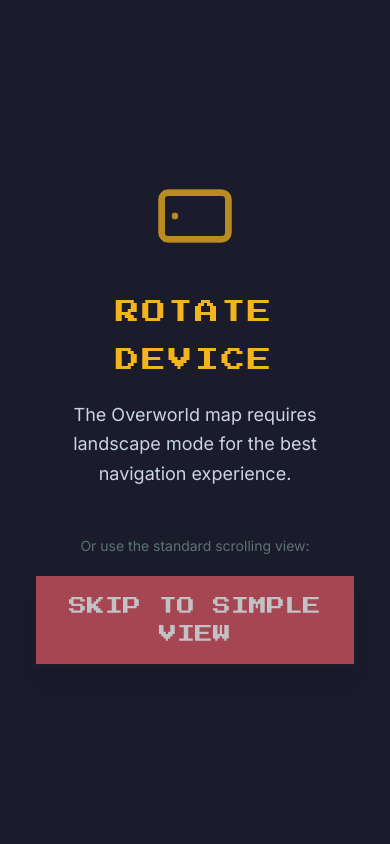
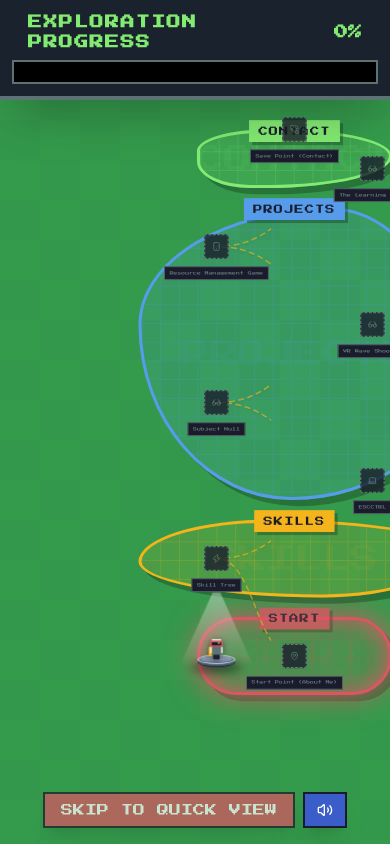
Before and after one commit to MahmoudHany908/portfolio, a React (Vite) app: page / in a window 390 px wide. Built offline with nearby package versions, Linux system fonts and the light colour scheme.

Commit message:
Implement native portrait map layout for mobile

```diff
--- a/src/components/Overworld/MapCanvas.jsx
+++ b/src/components/Overworld/MapCanvas.jsx
@@ -88,16 +88,20 @@ const PixelKnight = ({ isWalking, flipX }) => (
   </svg>
 );
 
-export default function MapCanvas({ onNodeSelect, discovered, playerPos, isWalking, walkDuration, flipX }) {
+export default function MapCanvas({ onNodeSelect, discovered, playerPos, isWalking, walkDuration, flipX, isPortrait }) {
   const [scale, setScale] = useState(1);
+  const CANVAS_WIDTH = isPortrait ? 900 : 1600;
+  const CANVAS_HEIGHT = isPortrait ? 1600 : 900;
 
-  // Responsive scaling to fit 1600x900 inside the window
+  // Responsive scaling to fit canvas inside the window
   useEffect(() => {
     const handleResize = () => {
-      const scaleX = window.innerWidth / 1600;
-      const scaleY = window.innerHeight / 900;
-      // We take the smaller scale so it fits entirely, add a 0.75 padding factor so UI doesn't overlap, and cap it at 1.5 max for huge screens
-      const finalScale = Math.min(Math.min(scaleX, scaleY) * 0.75, 1.5);
+      const scaleX = window.innerWidth / CANVAS_WIDTH;
+      const scaleY = window.innerHeight / CANVAS_HEIGHT;
+      // In portrait, use a tighter padding factor (0.85) to maximize space. Landscape stays 0.75.
+      const finalScale = isPortrait
+        ? Math.min(scaleX, scaleY) * 0.9
+        : Math.min(Math.min(scaleX, scaleY) * 0.75, 1.5);
       setScale(finalScale);
     };
 
@@ -105,17 +109,22 @@ export default function MapCanvas({ onNodeSelect, discovered, playerPos, isWalki
     handleResize(); // Initial calculation
 
     return () => window.removeEventListener('resize', handleResize);
-  }, []);
+  }, [CANVAS_WIDTH, CANVAS_HEIGHT, isPortrait]);
 
   // Generate a smooth cubic bezier path for the trail
   const generateCurvedPath = (nodes) => {
     if (nodes.length === 0) return '';
-    let path = `M ${nodes[0].x} ${nodes[0].y} `;
+    let path = `M ${isPortrait ? nodes[0].pX : nodes[0].x} ${isPortrait ? nodes[0].pY : nodes[0].y} `;
     for (let i = 1; i < nodes.length; i++) {
       const prev = nodes[i-1];
       const curr = nodes[i];
-      const midX = (prev.x + curr.x) / 2;
-      path += `C ${midX} ${prev.y}, ${midX} ${curr.y}, ${curr.x} ${curr.y} `;
+      const pX = isPortrait ? prev.pX : prev.x;
+      const pY = isPortrait ? prev.pY : prev.y;
+      const cX = isPortrait ? curr.pX : curr.x;
+      const cY = isPortrait ? curr.pY : curr.y;
+
+      const midX = (pX + cX) / 2;
+      path += `C ${midX} ${pY}, ${midX} ${cY}, ${cX} ${cY} `;
     }
     return path;
   };
@@ -129,36 +138,30 @@ export default function MapCanvas({ onNodeSelect, discovered, playerPos, isWalki
 
       {/* Fixed Coordinate Canvas */}
       <div
-        className="relative"
+        className="relative transition-all duration-700"
         style={{
-          width: 1600,
-          height: 900,
+          width: CANVAS_WIDTH,
+          height: CANVAS_HEIGHT,
           transform: `scale(${scale})`,
           transformOrigin: 'center center'
         }}
       >
         {/* Phase Regions */}
-        <MapRegion
-          x={100} y={560} width={250} height={250}
-          title="START" zoneColor="#d95763"
-          isCircular={true}
-          isGlowing={discovered ? !discovered.has('about') : true}
-        />
-        <MapRegion
-          x={100} y={200} width={320} height={320}
-          title="SKILLS" zoneColor="#f4b41b"
-          blobShape="43% 57% 41% 59% / 54% 41% 59% 46%"
-        />
-        <MapRegion
-          x={460} y={100} width={820} height={700}
-          title="PROJECTS" zoneColor="#569ceb"
-          blobShape="62% 38% 51% 49% / 40% 58% 42% 60%"
-        />
-        <MapRegion
-          x={1320} y={560} width={230} height={230}
-          title="CONTACT" zoneColor="#83eb72"
-          blobShape="40% 60% 70% 30% / 40% 50% 60% 50%"
-        />
+        {isPortrait ? (
+          <>
+            <MapRegion x={200} y={1300} width={500} height={200} title="START" zoneColor="#d95763" isCircular={true} isGlowing={discovered ? !discovered.has('about') : true} />
+            <MapRegion x={50} y={1050} width={800} height={200} title="SKILLS" zoneColor="#f4b41b" blobShape="43% 57% 41% 59% / 54% 41% 59% 46%" />
+            <MapRegion x={50} y={250} width={800} height={750} title="PROJECTS" zoneColor="#569ceb" blobShape="62% 38% 51% 49% / 40% 58% 42% 60%" />
+            <MapRegion x={200} y={50} width={500} height={150} title="CONTACT" zoneColor="#83eb72" blobShape="40% 60% 70% 30% / 40% 50% 60% 50%" />
+          </>
+        ) : (
+          <>
+            <MapRegion x={100} y={560} width={250} height={250} title="START" zoneColor="#d95763" isCircular={true} isGlowing={discovered ? !discovered.has('about') : true} />
+            <MapRegion x={100} y={200} width={320} height={320} title="SKILLS" zoneColor="#f4b41b" blobShape="43% 57% 41% 59% / 54% 41% 59% 46%" />
+            <MapRegion x={460} y={100} width={820} height={700} title="PROJECTS" zoneColor="#569ceb" blobShape="62% 38% 51% 49% / 40% 58% 42% 60%" />
+            <MapRegion x={1320} y={560} width={230} height={230} title="CONTACT" zoneColor="#83eb72" blobShape="40% 60% 70% 30% / 40% 50% 60% 50%" />
+          </>
+        )}
 
         {/* The Guided Trail */}
         <svg className="absolute inset-0 w-full h-full pointer-events-none" style={{ zIndex: 5 }}>
@@ -178,6 +181,8 @@ export default function MapCanvas({ onNodeSelect, discovered, playerPos, isWalki
           <NodeMarker
             key={node.id}
             node={node}
+            x={isPortrait ? node.pX : node.x}
+            y={isPortrait ? node.pY : node.y}
             isCompleted={discovered ? discovered.has(node.id) : false}
             onSelect={() => onNodeSelect(node)}
           />
@@ -191,14 +196,14 @@ export default function MapCanvas({ onNodeSelect, discovered, playerPos, isWalki
             className="absolute z-40 pointer-events-none flex flex-col items-center justify-center transform -translate-x-1/2 -translate-y-[80%]"
           >
             {/* Speech Bubble */}
-            {!isWalking && playerPos.x !== -80 && (
+            {!isWalking && playerPos.x !== -80 && playerPos.x !== 250 && (
               <motion.div
                 initial={{ opacity: 0, x: -10, scale: 0.8 }}
                 animate={{ opacity: 1, x: 0, scale: 1 }}
                 transition={{ type: 'spring', delay: 0.5, damping: 12 }}
                 className="absolute -top-2 left-12 bg-white text-black font-pixel text-xs px-4 py-3 border-4 border-black whitespace-nowrap drop-shadow-xl z-50"
               >
-                {playerPos.x === 225 && playerPos.y === 675 ? "Hire Mahmoud!" : "Still didn't hire him?"}
+                {(playerPos.x === 225 && playerPos.y === 675) || (playerPos.x === 450 && playerPos.y === 1400) ? "Hire Mahmoud!" : "Still didn't hire him?"}
                 {/* Arrow pointing left at the character's body */}
                 <div className="absolute top-1/2 -left-3 -translate-y-1/2 w-0 h-0 border-t-[6px] border-b-[6px] border-r-[12px] border-t-transparent border-b-transparent border-r-black"></div>
                 <div className="absolute top-1/2 -left-1 -translate-y-1/2 w-0 h-0 border-t-[4px] border-b-[4px] border-r-[8px] border-t-transparent border-b-transparent border-r-white"></div>
@@ -206,7 +211,7 @@ export default function MapCanvas({ onNodeSelect, discovered, playerPos, isWalki
             )}
 
             {/* Spotlight & Steel Stand */}
-            {!isWalking && playerPos.x === -80 && (
+            {!isWalking && (playerPos.x === -80 || playerPos.x === 250) && (
               <div className="absolute -bottom-4 left-1/2 -translate-x-1/2 w-24 h-8 pointer-events-none z-[-1]">
 
                 {/* Spotlight Cone starting near his head */}
--- a/src/components/Overworld/NodeMarker.jsx
+++ b/src/components/Overworld/NodeMarker.jsx
@@ -15,7 +15,7 @@ const iconMap = {
   telephone: PhoneCall
 };
 
-export default function NodeMarker({ node, onSelect, isCompleted }) {
+export default function NodeMarker({ node, onSelect, isCompleted, x, y }) {
   const [isHovered, setIsHovered] = useState(false);
   const { playHover, playSelect } = useGameAudio();
 
@@ -59,8 +59,8 @@ export default function NodeMarker({ node, onSelect, isCompleted }) {
 
   return (
     <div
-      className="absolute transform -translate-x-1/2 -translate-y-1/2 z-10"
-      style={{ left: node.x, top: node.y }}
+      className="absolute transform -translate-x-1/2 -translate-y-1/2 z-10 transition-all duration-700"
+      style={{ left: x, top: y }}
     >
       <motion.div
         className="relative flex flex-col items-center justify-center cursor-pointer group"
--- a/src/components/UI/GameHUD.jsx
+++ b/src/components/UI/GameHUD.jsx
@@ -25,15 +25,15 @@ export default function GameHUD({ discoveredCount, totalNodes, muted, setMuted }
         </div>
       </div>
 
-      <div className="absolute bottom-8 left-1/2 -translate-x-1/2 z-40 flex flex-col items-center gap-4 pointer-events-auto">
+      <div className="absolute bottom-4 md:bottom-8 left-1/2 -translate-x-1/2 z-40 flex flex-row items-center gap-2 md:gap-4 pointer-events-auto w-max">
         <SimpleViewToggle />
 
         <button
-          className="pixel-btn flex items-center gap-2 shadow-xl mt-2 text-sm"
+          className="pixel-btn flex items-center gap-2 shadow-xl text-[10px] md:text-sm px-3 py-2 md:px-6 md:py-3 border-2 md:border-4"
           onClick={() => setMuted(!muted)}
         >
-          {muted ? <VolumeX size={20} /> : <Volume2 size={20} />}
-          {muted ? "UNMUTE SFX" : "MUTE SFX"}
+          {muted ? <VolumeX size={16} className="w-4 h-4 md:w-5 md:h-5" /> : <Volume2 size={16} className="w-4 h-4 md:w-5 md:h-5" />}
+          <span className="hidden md:inline">{muted ? "UNMUTE SFX" : "MUTE SFX"}</span>
         </button>
       </div>
     </>
--- a/src/components/UI/SimpleViewToggle.jsx
+++ b/src/components/UI/SimpleViewToggle.jsx
@@ -3,8 +3,8 @@ import { Link } from 'react-router-dom';
 
 export default function SimpleViewToggle() {
   return (
-    <Link to="/simple" className="pixel-btn bg-retro-red hover:bg-retro-orange shadow-xl text-center text-lg px-8 py-4 border-4 animate-pulse hover:animate-none">
-      SKIP TO SIMPLE VIEW
+    <Link to="/simple" className="pixel-btn bg-retro-red hover:bg-retro-orange shadow-xl text-center text-xs md:text-lg px-4 py-2 md:px-8 md:py-4 border-2 md:border-4 animate-pulse hover:animate-none">
+      SKIP TO QUICK VIEW
     </Link>
   );
 }
--- a/src/pages/Overworld.jsx
+++ b/src/pages/Overworld.jsx
@@ -1,4 +1,4 @@
-import React, { useState } from 'react';
+import React, { useState, useEffect } from 'react';
 import { motion, AnimatePresence } from 'framer-motion';
 import { Star, Smartphone } from 'lucide-react';
 import MapCanvas from '../components/Overworld/MapCanvas';
@@ -16,22 +16,47 @@ export default function Overworld() {
   const [muted, setMuted] = useState(false);
   const { playSpawn, playUnlock, playVictory } = useGameAudio();
 
-  // Player State
-  const [playerPos, setPlayerPos] = useState({ x: -80, y: 675 }); // Start far left of the 'about' node
+  // Player & Layout State
+  const [isPortrait, setIsPortrait] = useState(() => window.innerHeight > window.innerWidth);
+
+  const [playerPos, setPlayerPos] = useState(() =>
+    window.innerHeight > window.innerWidth ? { x: 250, y: 1400 } : { x: -80, y: 675 }
+  );
+
   const [isWalking, setIsWalking] = useState(false);
   const [walkDuration, setWalkDuration] = useState(0);
   const [flipX, setFlipX] = useState(false);
 
+  useEffect(() => {
+    const handleResize = () => {
+      const newIsPortrait = window.innerHeight > window.innerWidth;
+      if (newIsPortrait !== isPortrait) {
+        setIsPortrait(newIsPortrait);
+        // Snap player pos to correct layout
+        if (activeNode) {
+          setPlayerPos({ x: newIsPortrait ? activeNode.pX : activeNode.x, y: newIsPortrait ? activeNode.pY : activeNode.y });
+        } else if (playerPos.x === -80 || playerPos.x === 250) {
+          setPlayerPos(newIsPortrait ? { x: 250, y: 1400 } : { x: -80, y: 675 });
+        }
+      }
+    };
+    window.addEventListener('resize', handleResize);
+    return () => window.removeEventListener('resize', handleResize);
+  }, [isPortrait, activeNode, playerPos]);
+
   const handleNodeSelect = (node) => {
     if (activeNode || isWalking) return; // Prevent clicking while walking or in modal
 
-    const dist = Math.hypot(node.x - playerPos.x, node.y - playerPos.y);
+    const targetX = isPortrait ? node.pX : node.x;
+    const targetY = isPortrait ? node.pY : node.y;
+
+    const dist = Math.hypot(targetX - playerPos.x, targetY - playerPos.y);
     const duration = Math.max(0.6, dist / 400); // Calculate seconds based on distance
 
-    setFlipX(node.x < playerPos.x);
+    setFlipX(targetX < playerPos.x);
     setIsWalking(true);
     setWalkDuration(duration);
-    setPlayerPos({ x: node.x, y: node.y });
+    setPlayerPos({ x: targetX, y: targetY });
 
     if (!muted) playSpawn();
 
@@ -73,6 +98,7 @@ export default function Overworld() {
         isWalking={isWalking}
         walkDuration={walkDuration}
         flipX={flipX}
+        isPortrait={isPortrait}
       />
 
       {/* Victory Banner Overlay */}
@@ -115,17 +141,6 @@ export default function Overworld() {
         node={activeNode}
         onClose={handleModalClose}
       />
-
-      {/* Mobile Portrait Lock Screen */}
-      <div className="hidden max-md:portrait:flex fixed inset-0 z-[9999] bg-retro-dark flex-col items-center justify-center p-8 text-center pointer-events-auto">
-        <Smartphone size={80} className="text-retro-yellow mb-8 animate-[pulse_2s_ease-in-out_infinite] rotate-90" />
-        <h2 className="text-2xl md:text-3xl font-pixel mb-4 text-retro-yellow leading-loose tracking-widest">ROTATE DEVICE</h2>
-        <p className="text-lg text-slate-300 mb-12 max-w-sm leading-relaxed">
-          The Overworld map requires landscape mode for the best navigation experience.
-        </p>
-        <p className="text-sm text-retro-gray mb-4">Or use the standard scrolling view:</p>
-        <SimpleViewToggle />
-      </div>
     </div>
   );
 }
```
Also changed, not shown: src/data/portfolioData.json (+16 -0 lines).
